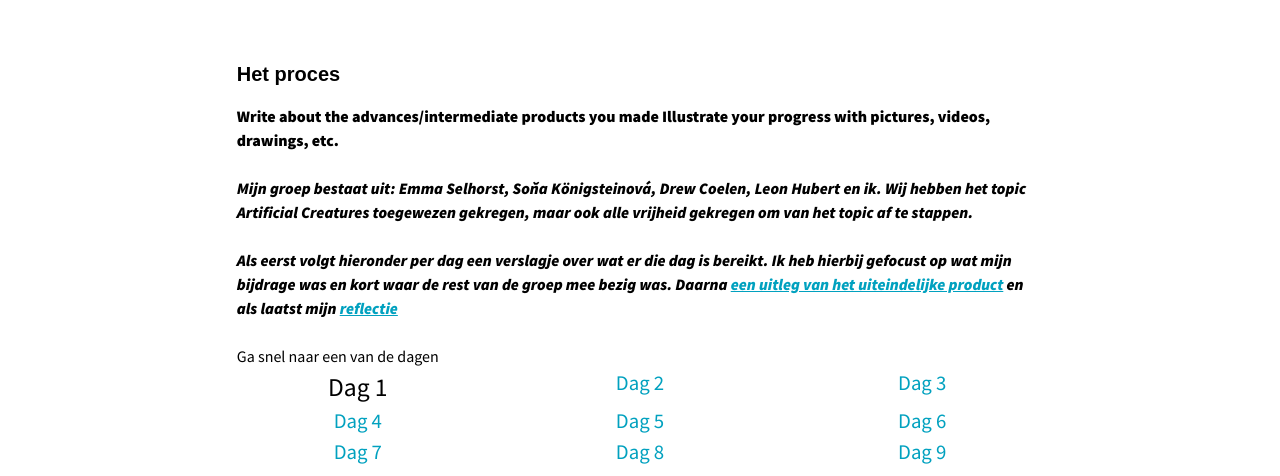
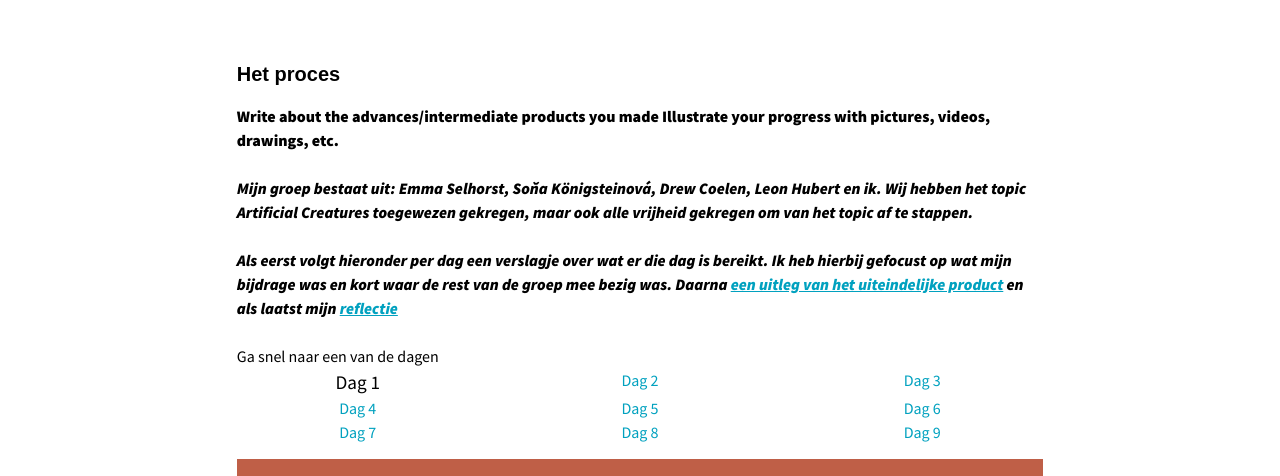
Before and after one commit to LynetteMar/HCI, a plain HTML site: page lab_weeks.html in a window 1280 px wide. In both pictures the pointer is over the link 357 px from the left and 707 px from the top of the page. Shown: the part 324-800 px from the top of the page. Drawn offline with Linux system fonts and the light colour scheme; a script that the page names is missing.

Commit message:
Update style.css

```diff
--- a/css/style.css
+++ b/css/style.css
@@ -56,7 +56,7 @@ h3{
 }
 
 .days a:hover{
-    font-size: 160%;
+    font-size: 120%;
     background: none;
     color: #000;
     text-decoration: none;
@@ -74,7 +74,6 @@ h3{
 
 .days a{
     text-decoration: none;
-    font-size: 130%;
     width: 30%;
     text-align: center;
 }
```
